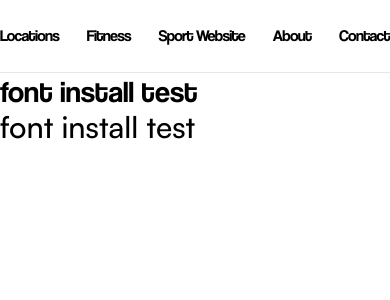
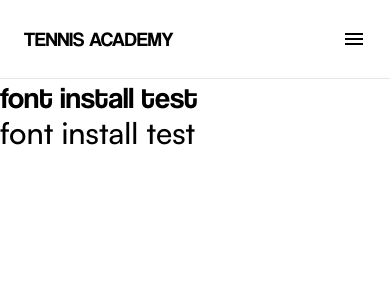
Before and after one commit to Tritintruong114/tennis-web, a Next.js app: page / in a window 390 px wide. Shown: the top 300 px of the page. Built offline with nearby package versions, Linux system fonts and the light colour scheme.

Commit message:
feat: update header

```diff
--- a/app/globals.css
+++ b/app/globals.css
@@ -1,3 +1,4 @@
+@import url("https://fonts.googleapis.com/css2?family=Material+Symbols+Outlined:opsz,wght,FILL,GRAD@20..48,100..700,0..1,-50..200");
 @tailwind base;
 @tailwind components;
 @tailwind utilities;
@@ -15,3 +16,7 @@
   font-weight: normal;
   font-style: normal;
 }
+
+.material-symbols-outlined {
+  font-variation-settings: "FILL" 0, "wght" 400, "GRAD" 0, "opsz" 24;
+}
--- a/components/layouts/header.tsx
+++ b/components/layouts/header.tsx
@@ -1,22 +1,57 @@
+"use client";
 import React from "react";
 import { header } from "@/data/header.json";
+
+import cx from "classnames";
+
 import Link from "next/link";
+import { useEffect, useState } from "react";
+import { useWindowSize } from "usehooks-ts";
+
 const Header = () => {
+  const [showMenu, setShowMenu] = useState(false);
+
+  const toggleMenu = () => {
+    setShowMenu((prev) => !prev);
+  };
+
+  const size = useWindowSize();
+
+  useEffect(() => {
+    if (size.width > 768) {
+      setShowMenu(false);
+    }
+  }, [size.width]);
+
   return (
-    <nav className="w-screen flex items-center justify-center py-6 border-b">
-      <ul className="flex w-full justify-between max-w-3xl items-center">
+    <nav className="flex w-screen items-center justify-between sm:justify-center p-6 border-b">
+      <ul
+        className={cx(
+          "flex top-0 right-0  bg-white flex-col sm:translate-y-0 sm:flex-row duration-150 w-full justify-center sm:justify-between max-w-3xl items-center absolute sm:relative h-screen sm:h-full",
+          showMenu ? "translate-y-visible-menu" : "translate-y-hidden-menu"
+        )}
+      >
         {header.menuItems.map((item, index) => (
           <li
             key={index}
-            className="flex items-center group justify-center tracking-tighter relative"
+            className="flex items-center group py-6 justify-center tracking-tighter relative text-sub-title"
           >
             <Link className="font-coolvetica" href={item.url}>
               {item.label}
             </Link>
-            <div className="bg-[#ceff65] h-[.1rem] left-0 absolute group-hover:w-full w-0 duration-300 p-0"></div>
+            <div className="bg-highlight-green h-[.1rem] left-0 absolute group-hover:w-full w-0 duration-300 p-0"></div>
           </li>
         ))}
       </ul>
+      <div className="relative sm:hidden font-coolvetica uppercase text-sub-title cursor-pointer">
+        <Link href="/">Tennis Academy</Link>
+      </div>
+      <span
+        className="material-symbols-outlined sm:hidden relative cursor-pointer"
+        onClick={toggleMenu}
+      >
+        {showMenu ? "close" : "menu"}
+      </span>
     </nav>
   );
 };
--- a/tailwind.config.ts
+++ b/tailwind.config.ts
@@ -8,10 +8,58 @@ export default {
   ],
   theme: {
     extend: {
-      colors: {},
+      colors: {
+        "highlight-green": "#ceff65",
+        "bg-white": "#ffffff",
+      },
+      container: {
+        // Container System
+        center: true, // Center containers by default
+        padding: {
+          DEFAULT: "1rem", // Default container padding
+          sm: "2rem", // Small screens
+          lg: "3rem", // Large screens
+          xl: "4rem", // Extra large screens
+        },
+        screens: {
+          sm: "640px", // Small screen width
+          md: "768px", // Medium screen width
+          lg: "1024px", // Large screen width
+          xl: "1280px", // Extra large screen width
+          "2xl": "1536px", // 2x large screen width
+        },
+      },
+      borderRadius: {
+        sm: "0.25rem",
+        md: "0.5rem",
+        lg: "1rem",
+        xl: "2rem",
+      },
+      maxWidth: {
+        container: "1200px", // Maximum container width
+        "content-sm": "640px", // Small content width
+        "content-lg": "960px", // Large content width
+        "content-xl": "1200px", // Extra large content width
+      },
+
       fontFamily: {
         satoshi: ["Satoshi", "sans"],
         coolvetica: ["Coolvetica", "sans-serif"],
+      },
+      fontSize: {
+        sm: "clamp(0.8rem, 0.17vw + 0.76rem, 0.89rem)",
+        base: "clamp(1rem, 0.34vw + 0.91rem, 1.19rem)",
+        lg: "clamp(1.25rem, 0.61vw + 1.1rem, 1.58rem)",
+        label: "clamp(1rem, 1vw + 1.31rem, 1.2rem)",
+        "sub-title": "clamp(1rem, 1.56vw + 1.56rem, 1.25rem)",
+        title: "clamp(2.44rem, 2.38vw + 1.85rem, 2.8rem)",
+        features: "clamp(3.05rem, 3.54vw + 2.17rem, 5rem)",
+        section: "clamp(3.81rem, 5.18vw + 2.52rem, 4rem)",
+        hero: "clamp(4.77rem, 7.48vw + 2.9rem, 6rem)",
+      },
+      translate: {
+        "hidden-menu": "-100%", // For hiding the menu
+        "visible-menu": "0%", // For showing the menu
       },
     },
   },
```
Also changed, not shown: package.json (+8 -4 lines), 1 other file (tests, documents, lock files or other folders).
